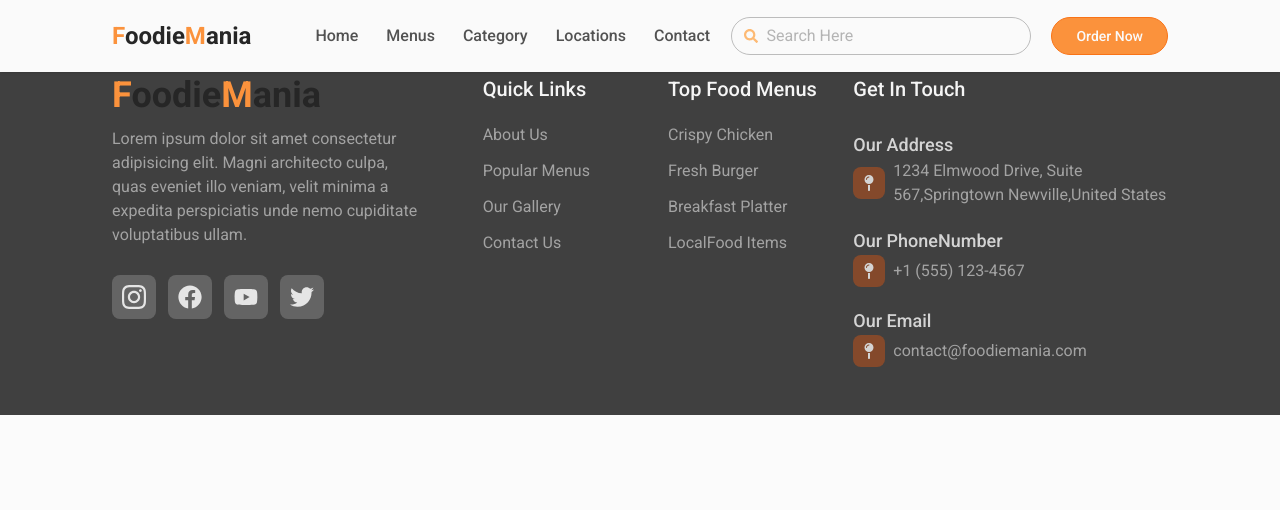
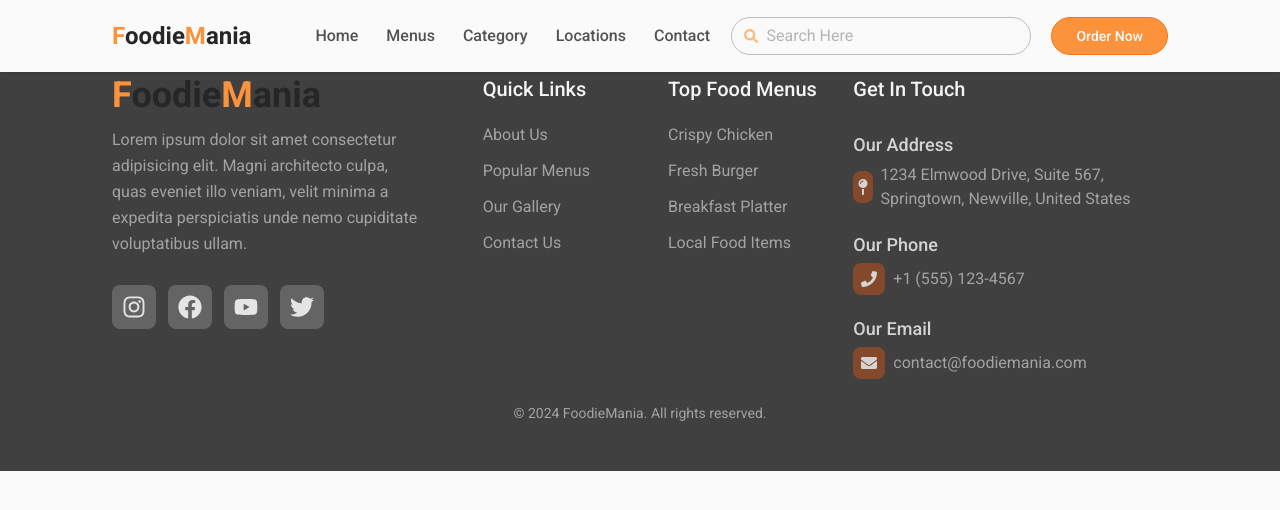
Before and after one commit to Akhileshpookkuttiyil/FoodApp, a React (Vite) app: page /menus in a window 1280 px wide. Shown: the top 510 px of the page. Built offline with nearby package versions, Linux system fonts and the light colour scheme.

Commit message:
improved footer

```diff
--- a/src/components/Footer/Footer.jsx
+++ b/src/components/Footer/Footer.jsx
@@ -1,5 +1,12 @@
-import { FaFacebook, FaInstagram, FaYoutube } from "react-icons/fa";
-import { FaMapPin, FaTwitter } from "react-icons/fa6";
+import {
+  FaFacebook,
+  FaInstagram,
+  FaYoutube,
+  FaTwitter,
+  FaPhone,
+  FaEnvelope,
+} from "react-icons/fa";
+import { FaMapPin } from "react-icons/fa6";
 import { Link } from "react-router-dom";
 
 const Footer = () => {
@@ -7,13 +14,14 @@ const Footer = () => {
     <>
       <footer className="w-full bg-neutral-700 lg:px-28 md:px-16 sm:px-7 px-4 py-12 mt-[3ch]">
         <div className="grid md:grid-cols-6 sm:grid-cols-4 grid-cols-1 gap-14">
+          {/* Branding Section */}
           <div className="col-span-2 space-y-7">
             <div className="space-y-3">
               <Link to={"/"} className="text-4xl text-neutral-800 font-bold">
                 <span className="text-orange-400">F</span>oodie
                 <span className="text-orange-400">M</span>ania
               </Link>
-              <p className="text-base text-neutral-400 font-normal line-clamb-3">
+              <p className="text-base text-neutral-400 font-normal leading-relaxed">
                 Lorem ipsum dolor sit amet consectetur adipisicing elit. Magni
                 architecto culpa, quas eveniet illo veniam, velit minima a
                 expedita perspiciatis unde nemo cupiditate voluptatibus ullam.
@@ -24,29 +32,30 @@ const Footer = () => {
                 to={"/"}
                 className="w-11 h-11 rounded-lg bg-neutral-100/20 flex items-center justify-center text-xl text-neutral-200 group ease-in-out duration-300"
               >
-                <FaInstagram className="w-6 h-8 group-hover:text-orange-400 ease-in-out"></FaInstagram>
+                <FaInstagram className="w-6 h-6 group-hover:text-orange-400" />
               </Link>
               <Link
                 to={"/"}
                 className="w-11 h-11 rounded-lg bg-neutral-100/20 flex items-center justify-center text-xl text-neutral-200 group ease-in-out duration-300"
               >
-                <FaFacebook className="w-6 h-8 group-hover:text-orange-400 ease-in-out"></FaFacebook>
+                <FaFacebook className="w-6 h-6 group-hover:text-orange-400" />
               </Link>
               <Link
                 to={"/"}
                 className="w-11 h-11 rounded-lg bg-neutral-100/20 flex items-center justify-center text-xl text-neutral-200 group ease-in-out duration-300"
               >
-                <FaYoutube className="w-6 h-8 group-hover:text-orange-400 ease-in-out"></FaYoutube>
+                <FaYoutube className="w-6 h-6 group-hover:text-orange-400" />
               </Link>
               <Link
                 to={"/"}
                 className="w-11 h-11 rounded-lg bg-neutral-100/20 flex items-center justify-center text-xl text-neutral-200 group ease-in-out duration-300"
               >
-                <FaTwitter className="w-6 h-8 group-hover:text-orange-400 ease-in-out"></FaTwitter>
+                <FaTwitter className="w-6 h-6 group-hover:text-orange-400" />
               </Link>
             </div>
           </div>
 
+          {/* Quick Links Section */}
           <div className="col-span-1 space-y-5">
             <h2 className="text-xl text-neutral-100 font-medium">
               Quick Links
@@ -79,6 +88,7 @@ const Footer = () => {
             </div>
           </div>
 
+          {/* Top Food Menus Section */}
           <div className="col-span-1 space-y-5">
             <h2 className="text-xl text-neutral-100 font-medium whitespace-nowrap">
               Top Food Menus
@@ -106,16 +116,18 @@ const Footer = () => {
                 to={"/"}
                 className="text-base text-neutral-400 hover:text-orange-400 font-normal ease-in-out duration-300"
               >
-                LocalFood Items
+                Local Food Items
               </Link>
             </div>
           </div>
+
+          {/* Get In Touch Section */}
           <div className="col-span-2 space-y-7">
             <h2 className="text-xl text-neutral-100 font-medium">
               Get In Touch
             </h2>
             <div className="space-y-5">
-              <div className="space y-1">
+              <div className="space-y-1">
                 <h6 className="text-lg text-neutral-300 font-medium">
                   Our Address
                 </h6>
@@ -123,34 +135,34 @@ const Footer = () => {
                   <div className="w-8 h-8 rounded-lg bg-orange-600/40 text-neutral-300 flex items-center justify-center">
                     <FaMapPin />
                   </div>
-                  <p className="text-base text-neutral-400 font-normal flex-1">
-                    1234 Elmwood Drive, Suite 567,Springtown Newville,United
+                  <p className="text-base text-neutral-400 font-normal">
+                    1234 Elmwood Drive, Suite 567, Springtown, Newville, United
                     States
                   </p>
                 </div>
               </div>
-              <div className="space y-1">
+              <div className="space-y-1">
                 <h6 className="text-lg text-neutral-300 font-medium">
-                  Our PhoneNumber
+                  Our Phone
                 </h6>
                 <div className="flex items-center gap-x-2">
                   <div className="w-8 h-8 rounded-lg bg-orange-600/40 text-neutral-300 flex items-center justify-center">
-                    <FaMapPin />
+                    <FaPhone />
                   </div>
-                  <p className="text-base text-neutral-400 font-normal flex-1">
+                  <p className="text-base text-neutral-400 font-normal">
                     +1 (555) 123-4567
                   </p>
                 </div>
               </div>
-              <div className="space y-1">
+              <div className="space-y-1">
                 <h6 className="text-lg text-neutral-300 font-medium">
                   Our Email
                 </h6>
                 <div className="flex items-center gap-x-2">
                   <div className="w-8 h-8 rounded-lg bg-orange-600/40 text-neutral-300 flex items-center justify-center">
-                    <FaMapPin />
+                    <FaEnvelope />
                   </div>
-                  <p className="text-base text-neutral-400 font-normal flex-1">
+                  <p className="text-base text-neutral-400 font-normal">
                     contact@foodiemania.com
                   </p>
                 </div>
@@ -158,6 +170,10 @@ const Footer = () => {
             </div>
           </div>
         </div>
+        {/* Footer Bottom Bar */}
+        <div className="w-full text-center text-neutral-400 text-sm mt-6">
+          © 2024 FoodieMania. All rights reserved.
+        </div>
       </footer>
     </>
   );
```
